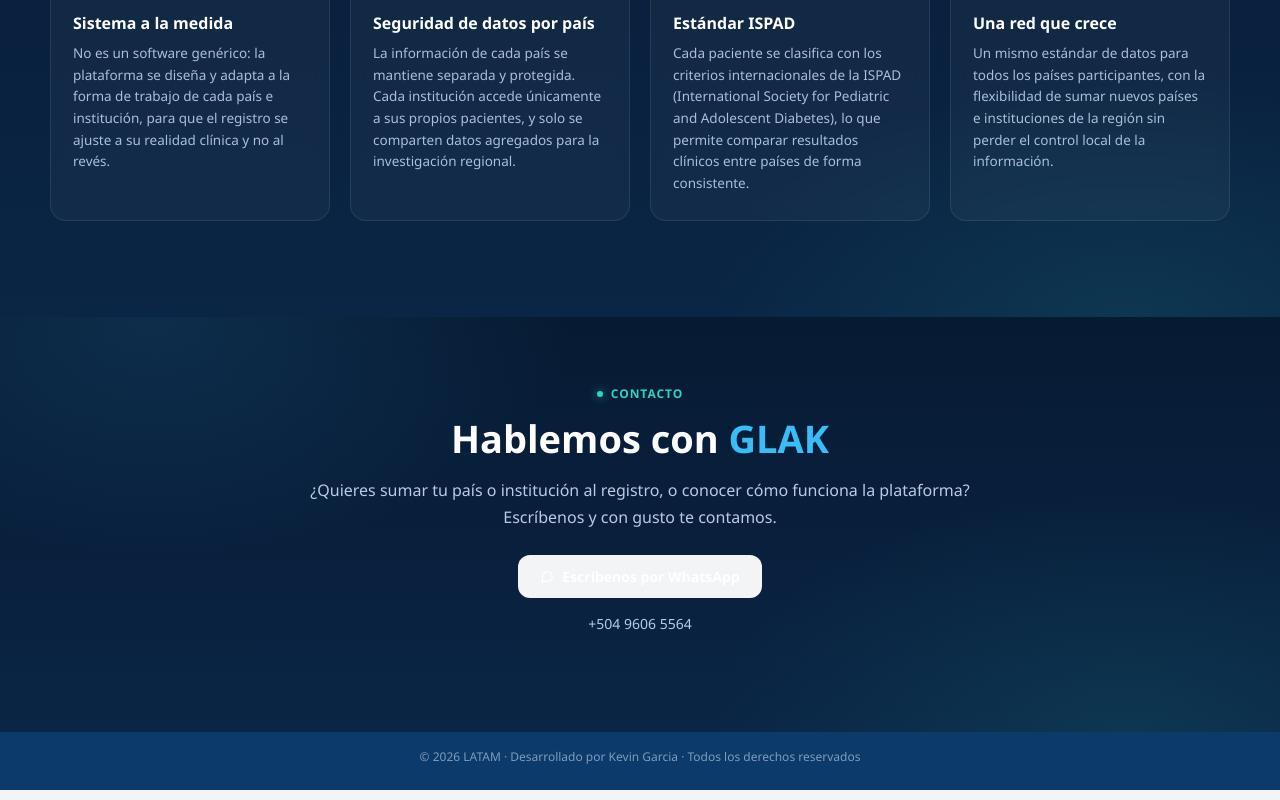
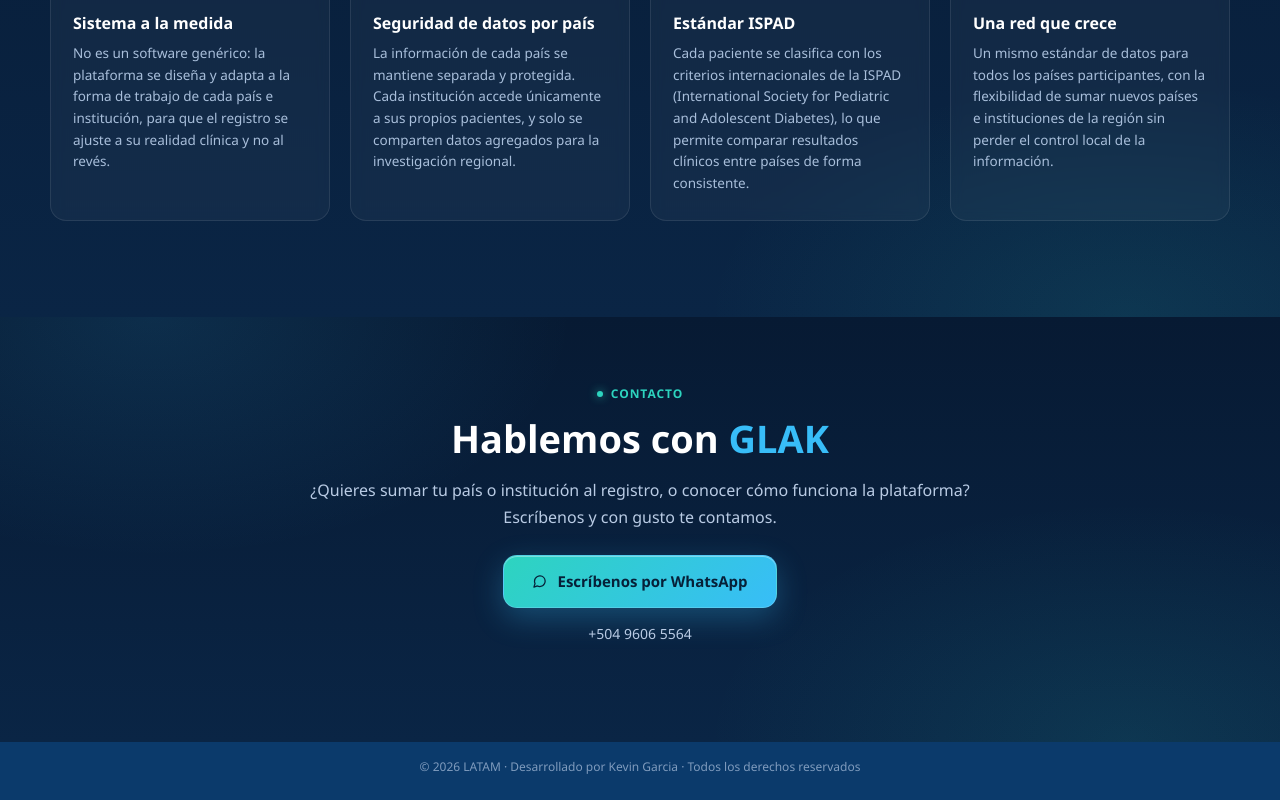
Before and after one commit to KevinGarciaLuque/Evolucion_Metabolica, a React (Vite) app in the folder frontend/: page / in a window 1280 px wide. Shown: the part 1266-2066 px from the top of the page. Built offline with nearby package versions, Linux system fonts and the light colour scheme; no server answers.

Commit message:
boton mejorado

```diff
--- a/frontend/src/shared/components/hero/ContactoGlak.jsx
+++ b/frontend/src/shared/components/hero/ContactoGlak.jsx
@@ -19,9 +19,15 @@ export default function ContactoGlak() {
             ¿Quieres sumar tu país o institución al registro, o conocer cómo funciona la
             plataforma? Escríbenos y con gusto te contamos.
           </p>
-          <a className="mh__login" target="_blank" rel="noopener noreferrer"
+          <a target="_blank" rel="noopener noreferrer"
             href={`https://wa.me/${WHATSAPP}?text=${encodeURIComponent(MENSAJE)}`}
-            style={{ display: "inline-flex", alignItems: "center", gap: 8, marginTop: 24, textDecoration: "none" }}>
+            style={{
+              display: "inline-flex", alignItems: "center", gap: 10, marginTop: 24, textDecoration: "none",
+              padding: "14px 28px", borderRadius: 14, fontWeight: 700, fontSize: 15, color: "#062038",
+              background: "linear-gradient(135deg, #2dd4bf, #38bdf8)",
+              border: "1px solid rgba(125, 211, 252, 0.45)",
+              boxShadow: "0 10px 30px rgba(56, 189, 248, 0.28), inset 0 1px 0 rgba(255,255,255,0.35)",
+            }}>
             <FiMessageCircle /> Escríbenos por WhatsApp
           </a>
           <p className="sn__lead" style={{ marginTop: 14, fontSize: 14 }}>{WHATSAPP_VISIBLE}</p>
```
